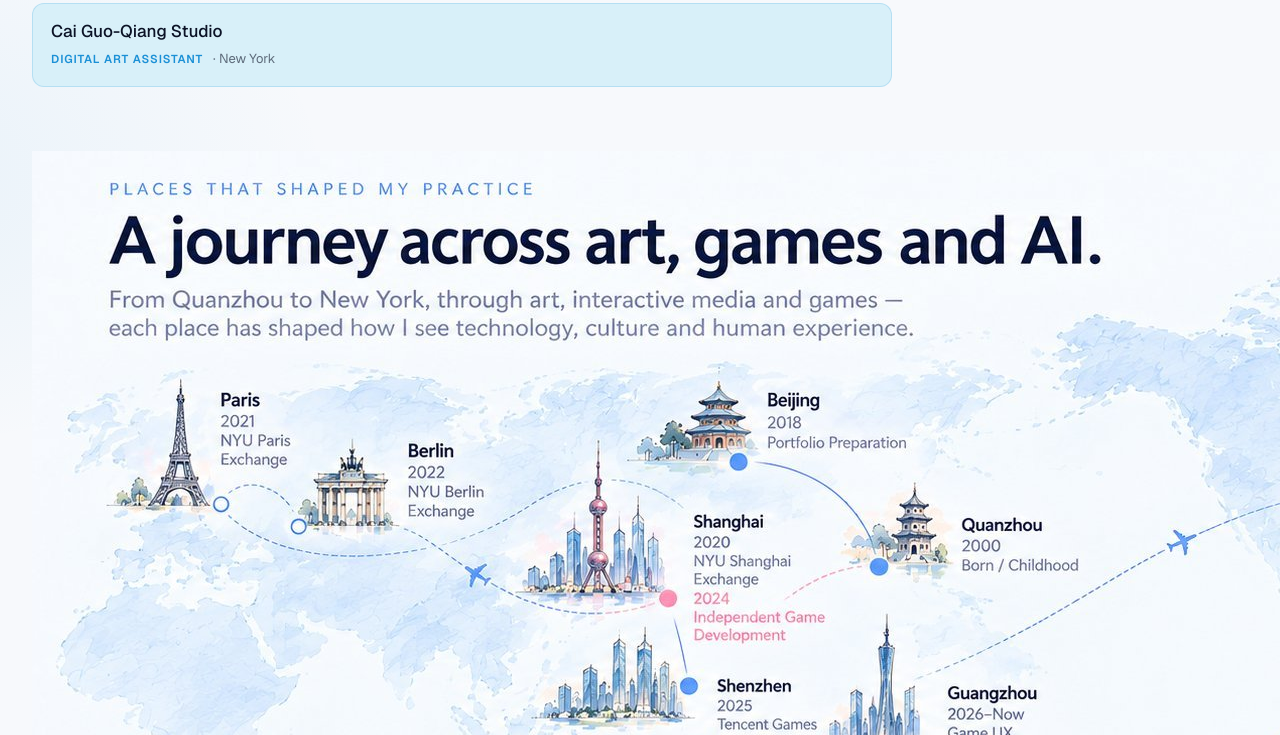
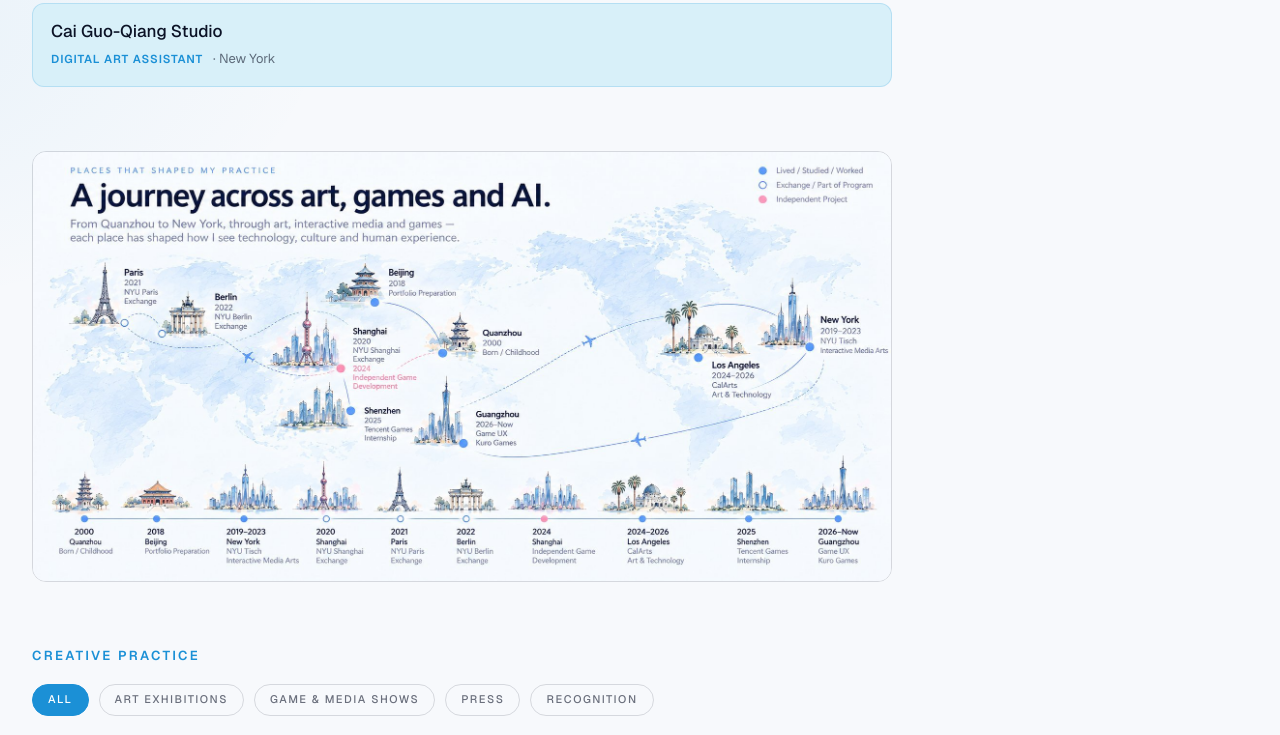
Before and after one commit to lunaaastudio/lunaaa-astro-starter, an Astro site: page /about in a window 1280 px wide. Shown: the part 1528-2263 px from the top of the page. Built offline with nearby package versions, Linux system fonts and the light colour scheme; Astro itself is replaced by a stand-in of ours; a web font is replaced by a local one.

Commit message:
CSS: about-journey image style

```diff
--- a/src/styles/global.css
+++ b/src/styles/global.css
@@ -418,6 +418,9 @@ html[lang=zh-CN] .pill{letter-spacing:.05em}
   margin:22px 0 0;padding-bottom:6px;border-bottom:1px solid var(--rule)
 }
 
+/* journey map block */
+.about-journey{width:100%;height:auto;display:block;border:1px solid var(--rule);border-radius:14px}
+
 /* creative practice filter tabs */
 .about-filters{display:flex;flex-wrap:wrap;gap:10px;margin:18px 0 6px}
 
```
